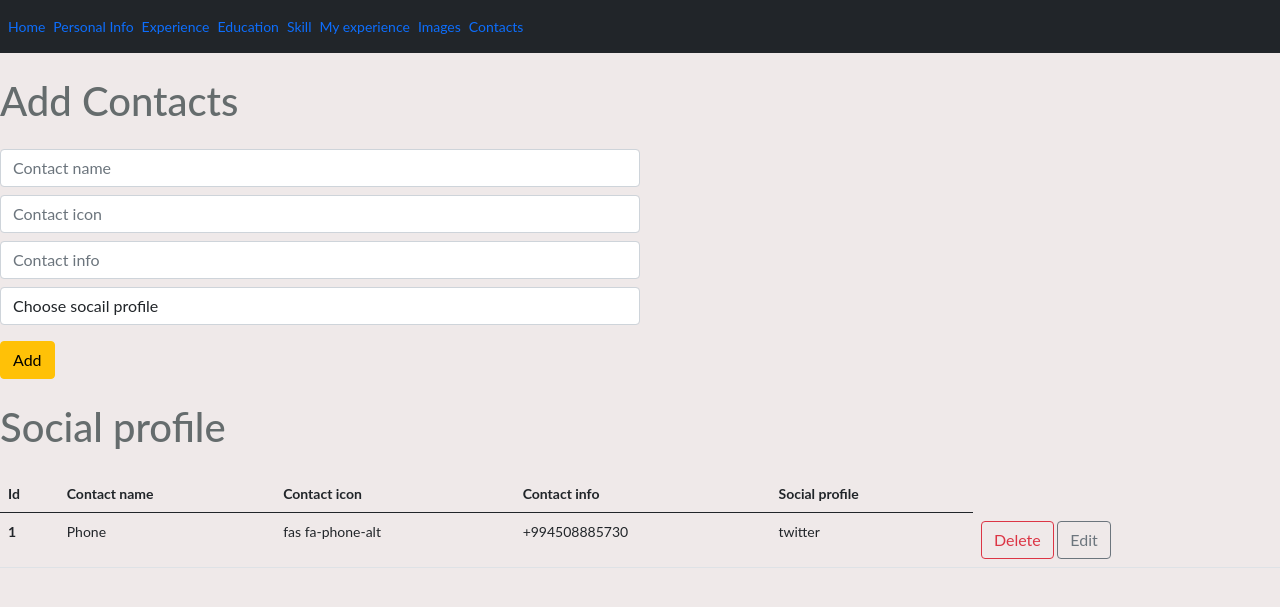
After one commit to ShahlaMva9/main-project, a Flask app: page /admin/socialprof in a window 1280 px wide. The commit adds this page. Shown: the top 607 px of the page. Run offline with Flask 2, Linux system fonts and the light colour scheme; data comes from the database, SQL or seed files in the repository.

Commit message:
Layihede form hisse yaradildi

```diff
--- /dev/null
+++ b/controllers/admin/socialprof.py
@@ -0,0 +1,52 @@
+from run import app
+from flask import render_template,redirect,request
+
+@app.route('/admin/socialprof',methods=["GET","POST"])
+def admin_socialicon_index():
+    from run import db
+    from models import SocialIcon
+    social_icons=SocialIcon.query.all()
+    if request.method=="POST":
+        social_icon=SocialIcon(
+            contact_title=request.form['contact_title'],
+            contact_info=request.form['contact_info'],
+            contact_icon=request.form['contact_icon'],
+            socialIcon=request.form['socialIcon']
+        )
+        db.session.add(social_icon)
+        db.session.commit()
+        return redirect("/admin/socialprof")
+    return render_template ("admin/socialprof.html" ,social_icons=social_icons)
+
+@app.route('/deletesocialicon/<int:id>')
+def deletesocialicon(id):
+    from run import db
+    from models import SocialIcon
+    deletesocialicon=SocialIcon.query.get_or_404(id)
+
+    try:
+        db.session.delete(deletesocialicon)
+        db.session.commit()
+        return redirect("/admin/socialprof")
+    except:
+        return "sehv oldu"
+
+
+@app.route('/updatesocialicon/<int:id>', methods=["GET", "POST"])
+def update_social_icon(id):
+    from run import db
+    from models import SocialIcon
+    updatesocialicon=SocialIcon.query.get_or_404(id)
+    if request.method=="POST":
+        updatesocialicon.contact_title = request.form['contact_title']
+        updatesocialicon.contact_info = request.form['contact_info']
+        updatesocialicon.contact_icon = request.form['contact_icon']
+        updatesocialicon.socialIcon = request.form['socialIcon']
+
+        try:
+            db.session.commit()
+            return redirect("/admin/socialprof")
+        except:
+            return "Sehvoldu"
+
+    return render_template ("/admin/updatesocialicon.html", updatesocialicon=updatesocialicon)
--- a/controllers/app/main.py
+++ b/controllers/app/main.py
@@ -4,7 +4,7 @@ from flask import render_template,redirect,request
 
 @app.route('/')
 def main_index():
-    from models import Persoinfo,Experience,Education,Skill,Myexperience,Image
+    from models import Persoinfo,Experience,Education,Skill,Myexperience,Image,SocialIcon
     print("***********************************************************")
     experiences=Experience.query.all()
     persoinfos=Persoinfo.query.all()
@@ -12,7 +12,8 @@ def main_index():
     skills=Skill.query.all()
     myexperiences=Myexperience.query.all()
     images=Image.query.all()
-    return render_template ("app/index.html",persoinfos=persoinfos,experiences=experiences,educations=educations,skills=skills,myexperiences=myexperiences,images=images)
+    social_icons=SocialIcon.query.all()
+    return render_template ("app/index.html",persoinfos=persoinfos,experiences=experiences,educations=educations,skills=skills,myexperiences=myexperiences,images=images,social_icons=social_icons)
 
 # download file
 
--- a/run.py
+++ b/run.py
@@ -1,6 +1,7 @@
 from flask import Flask,send_file,render_template
 from flask_sqlalchemy import SQLAlchemy
 from flask_migrate import Migrate
+
 
 app=Flask(__name__)
 UPLOAD_FOLDER='static/uploads'
@@ -18,6 +19,7 @@ from controllers.admin.education import *
 from controllers.admin.skill import *
 from controllers.admin.myexperience import *
 from controllers.admin.images import *
+from controllers.admin.socialprof import *
 
 
 
--- a/static/app/css/style.css
+++ b/static/app/css/style.css
@@ -325,3 +325,22 @@ body {
   height: 30px;
   text-align: center;
 }
+.user {
+  border: none;
+  border-bottom: 1px solid #ddd;
+  outline: none;
+  padding: 5px 30px;
+  width: 80%;
+}
+.user::placeholder {
+  font-size: 1.1em;
+}
+.fa-user,
+.fa-envelope,
+.fa-comments {
+  font-size: 1.5em;
+  color: #656c6d;
+}
+.user:focus {
+  outline: none;
+}
--- a/templates/admin/base.html
+++ b/templates/admin/base.html
@@ -6,13 +6,13 @@
     <meta name="viewport" content="width=device-width, initial-scale=1.0" />
     <title>Document</title>
     <link
+      href="https://cdn.jsdelivr.net/npm/bootstrap@5.0.1/dist/css/bootstrap.min.css"
       rel="stylesheet"
-      href="https://stackpath.bootstrapcdn.com/bootstrap/4.3.1/css/bootstrap.min.css"
     />
     <link rel="stylesheet" href="/static/admin/css/style.css" />
   </head>
   <body>
-    <div class="">
+    <div>
       <nav class="navbar m-0 p-0 bg-dark">
         <ul class="navbar-nav d-flex flex-row p-2">
           <li class="nav-item ml-3">
@@ -20,6 +20,7 @@
               >Home</a
             >
           </li>
+
           <li class="nav-item mx-2">
             <a class="nav-link" href="/admin/persinfo">Personal Info</a>
           </li>
@@ -38,10 +39,13 @@
           <li class="nav-item">
             <a class="nav-link" href="/admin/images">Images</a>
           </li>
+          <li class="nav-item mx-2">
+            <a class="nav-link" href="/admin/socialprof">Contacts</a>
+          </li>
         </ul>
       </nav>
+
+      {% block content %} {% endblock %}
     </div>
-
-    {% block content %} {% endblock %}
   </body>
 </html>
--- /dev/null
+++ b/templates/admin/form.html
@@ -0,0 +1,3 @@
+{% extends "admin/base.html" %} {% block content %}
+
+{% endblock %}
--- a/templates/admin/images.html
+++ b/templates/admin/images.html
@@ -6,7 +6,7 @@
   enctype="multipart/form-data"
   class="w-50 ml-4 mt-4"
 >
-  <input type="file" name="image" class="form-control my-2 pt-1" />
+  <input type="file" name="image" class="form-control my-2 p-2" />
 
   <input type="submit" class="btn btn-warning my-2" value="Add" />
 </form>
@@ -30,7 +30,9 @@
         <a href="/deleteimg/{{image.id}}" class="btn btn-outline-danger"
           >Delete</a
         >
-        <a href="/updateimg/{{image.id}}" class="btn btn-outline-secondary">Edit</a>
+        <a href="/updateimg/{{image.id}}" class="btn btn-outline-secondary"
+          >Edit</a
+        >
       </td>
     </tr>
     {% endfor %}
--- /dev/null
+++ b/templates/admin/socialprof.html
@@ -0,0 +1,71 @@
+{% extends "admin/base.html" %} {% block content %}
+
+<h1 class="adminpage ml-4 mt-4">Add Contacts</h1>
+
+<form action="/admin/socialprof" method="POST" class="w-50 ml-4 mt-4">
+  <input
+    type="text"
+    name="contact_title"
+    class="form-control my-2"
+    placeholder="Contact name"
+  />
+  <input
+    type="text"
+    name="contact_icon"
+    class="form-control my-2"
+    placeholder="Contact icon"
+  />
+  <input
+    type="text"
+    name="contact_info"
+    class="form-control my-2"
+    placeholder="Contact info"
+  />
+  <select name="socialIcon" id="" class="form-control my-2">
+    <option value="0">Choose socail profile</option>
+    <option value="facebook">Facebook</option>
+    <option value="instagram">Instagram</option>
+    <option value="twitter">Twitter</option>
+  </select>
+  <input type="submit" class="btn btn-warning my-2" value="Add" />
+</form>
+
+<h1 class="adminpage ml-4 mt-3">Social profile</h1>
+<table class="table table-hover mt-4 ml-4">
+  <thead>
+    <tr>
+      <th scope="col">Id</th>
+      <th scope="col">Contact name</th>
+      <th scope="col">Contact icon</th>
+      <th scope="col">Contact info</th>
+      <th scope="col">Social profile</th>
+
+    </tr>
+  </thead>
+  <tbody>
+    {% for social_icon in social_icons %}
+    <tr>
+      <th scope="row">{{social_icon.id}}</th>
+      <td>{{social_icon.contact_title}}</td>
+      <td>{{social_icon.contact_icon}}</td>
+      <td>{{social_icon.contact_info}}</td>
+      <td>{{social_icon.socialIcon}}</td>
+
+      <td>
+        <a
+          href="/deletesocialicon/{{social_icon.id}}"
+          class="btn btn-outline-danger"
+          >Delete</a
+        >
+        <a
+          href="/updatesocialicon/{{social_icon.id}}"
+          class="btn btn-outline-secondary"
+          >Edit</a
+        >
+      </td>
+    </tr>
+    {% endfor %}
+  </tbody>
+</table>
+
+{% endblock %}
```
Also changed, not shown: controllers/admin/persinfo.py (+5 -6 lines), models.py (+12 -3 lines), templates/admin/persinfo.html (+19 -17 lines), templates/admin/updatepersinfo.html (+5 -11 lines), templates/admin/updatesocialicon.html (added, +35 -0 lines), templates/app/base.html (+48 -14 lines), data_.db, 1 other file.
